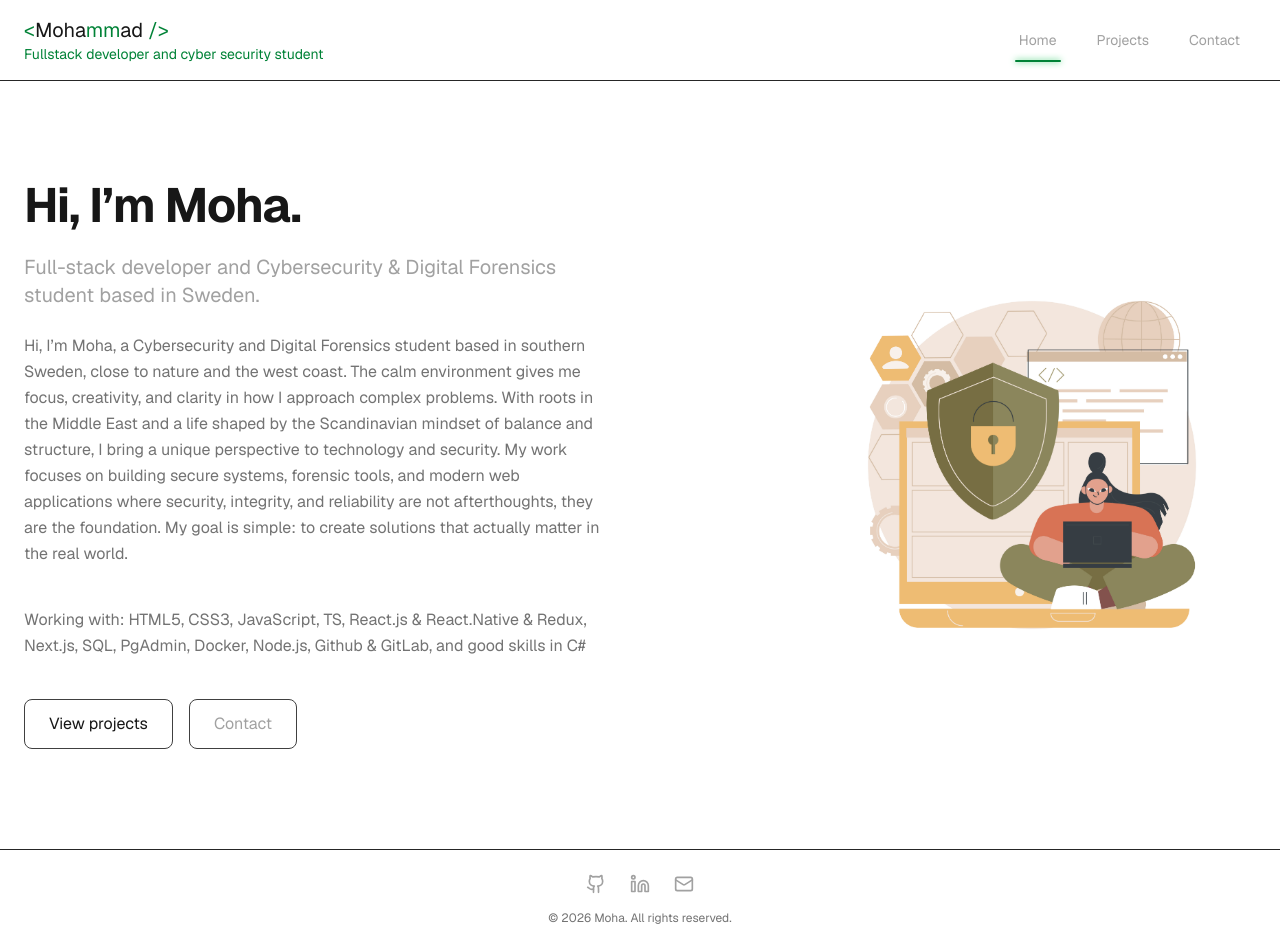
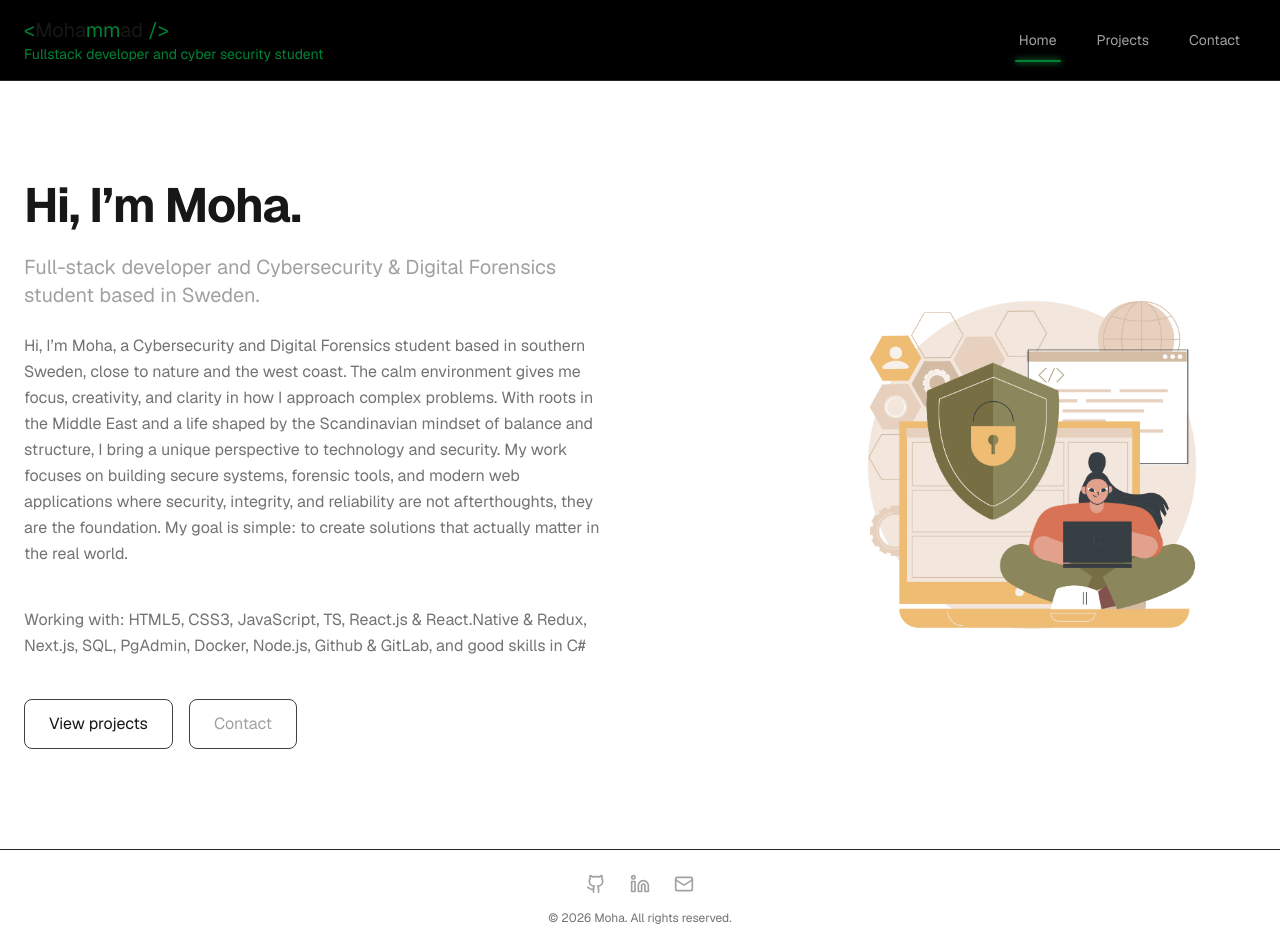
Before and after one commit to awmoha/myNewPortfolio, a Next.js app: page / in a window 1280 px wide. Built offline with nearby package versions, Linux system fonts and the light colour scheme.

Commit message:
add sticky on the navbare

```diff
--- a/src/app/components/Navbar.tsx
+++ b/src/app/components/Navbar.tsx
@@ -18,8 +18,7 @@ export default function Navbar() {
     "relative px-4 py-2 rounded-md text-sm transition duration-300 text-neutral-400 hover:text-green-700 hover:drop-shadow-[0_0_6px_#22c55e]";
 
   return (
-    <nav className="border-b border-neutral-800 relative">
-      <div className="w-full px-6 py-4 flex justify-between items-center">
+<nav className="sticky top-0 z-50 bg-black border-b border-neutral-800">      <div className="w-full px-6 py-4 flex justify-between items-center">
         {/* LOGO */}
         <Link href="/" className="flex flex-col leading-tight">
           <span className="text-xl font-mono">
```
